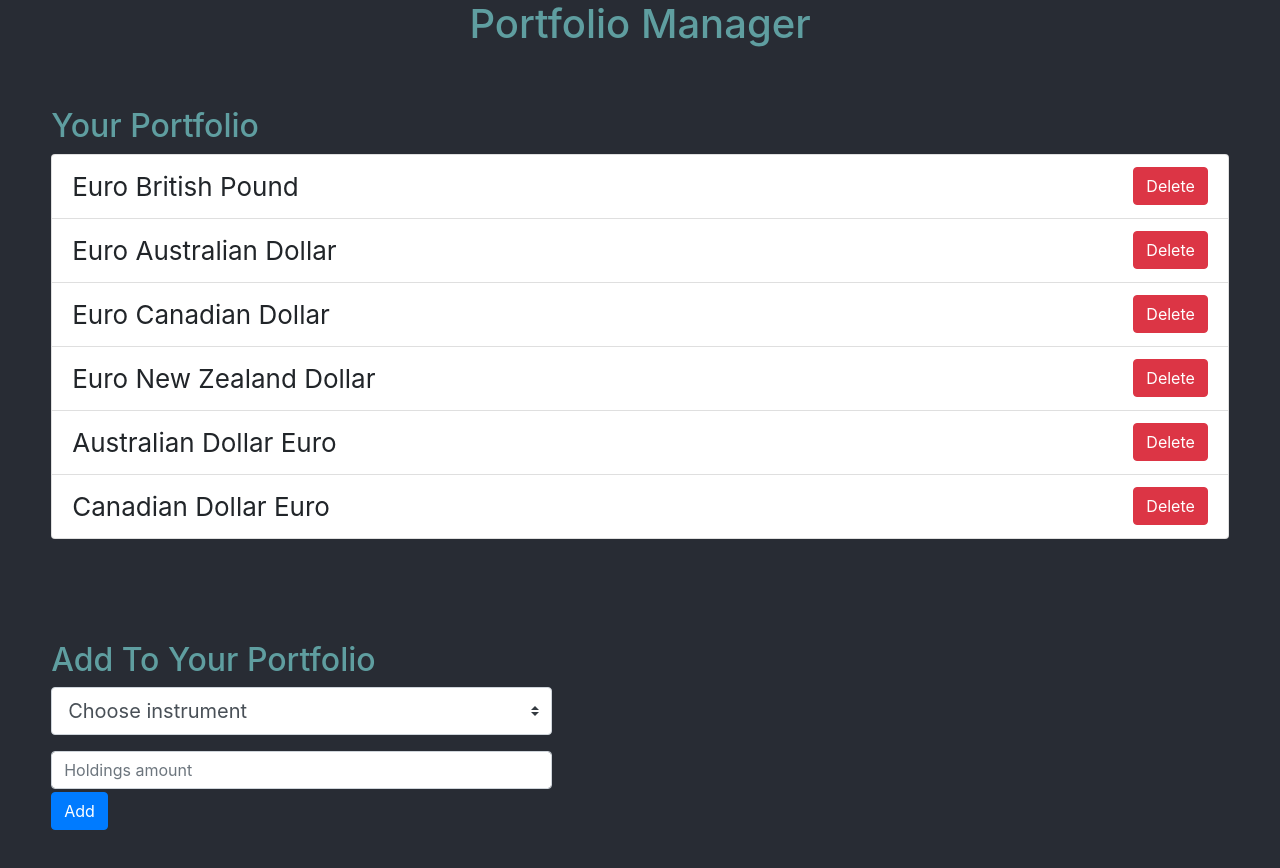
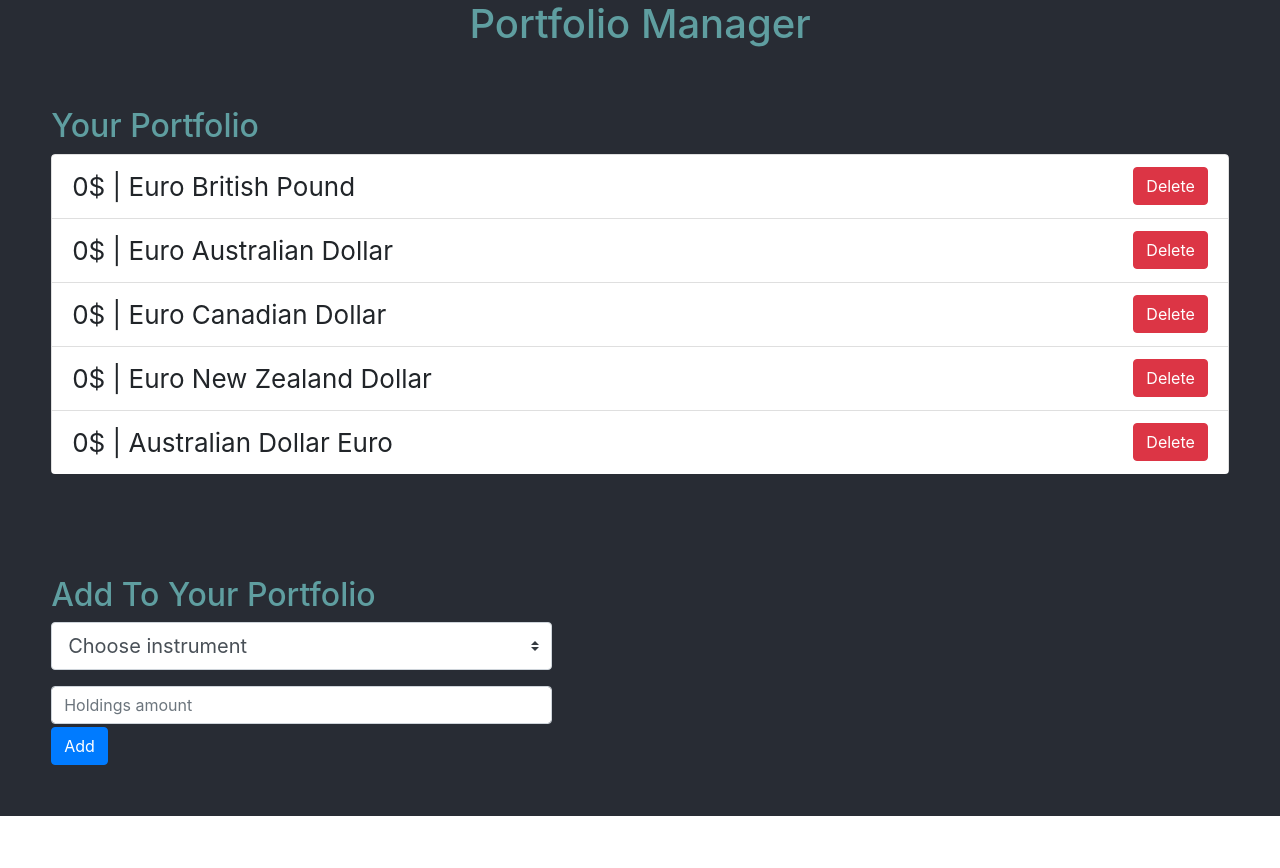
Before and after one commit to yotamm/Investing.com, a React (Create React App) app in the folder frontend/: page / in a window 1280 px wide. Shown: the top 868 px of the page. After the commit the page ends 816 px from the top, so only its background shows below. Built offline with nearby package versions, Linux system fonts and the light colour scheme.

Commit message:
added overflow to the portfolio

```diff
--- a/frontend/src/App.tsx
+++ b/frontend/src/App.tsx
@@ -21,9 +21,8 @@ function App() {
 			<section className="user-portfolio" id="user-portfolio">
 				<h2 className="heading-color">Your Portfolio</h2>
 				<div className="portfolio-wrapper">
-
+					<Portfolio entries={userPortfolio}/>
 				</div>
-				<Portfolio entries={userPortfolio}/>
 			</section>
 			<section className="add-to-portfolio" id="add-to-portfolio">
 				<h2 className="heading-color">Add To Your Portfolio</h2>
--- a/frontend/src/components/Portfolio.css
+++ b/frontend/src/components/Portfolio.css
@@ -3,3 +3,8 @@
     align-items: center;
     justify-content: space-between;
 }
+
+.list-group {
+    overflow: auto;
+    height: 40vh;
+}
--- a/frontend/src/components/Portfolio.tsx
+++ b/frontend/src/components/Portfolio.tsx
@@ -9,7 +9,7 @@ const Portfolio: React.FC<{ entries: IDeletablePortfolioEntry[] }> = ({entries})
 			{entries.map((value, index) => {
 				return (
 					<li className="list-group-item portfolio-entry-item" key={index}>
-						<span>{value.name}</span>
+						<span>{value.holdings}$ | {value.name}</span>
             <button type="button" className="btn btn-danger" onClick={value.onDelete}>Delete</button>
 					</li>
 				);
```
